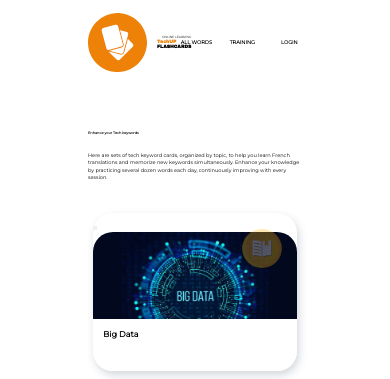
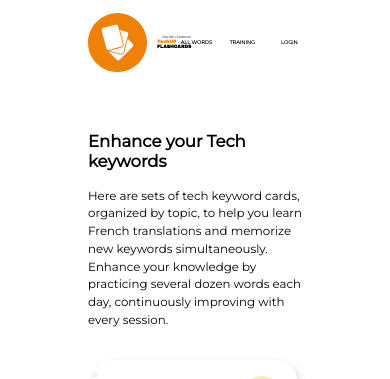
Before and after one commit to ussamaismaili/TechUp, a React (Create React App) app: page / in a window 390 px wide. Shown: the top 379 px of the page. Built offline with nearby package versions, Linux system fonts and the light colour scheme; no server answers.

Commit message:
some file optimisation 2

```diff
--- a/src/assets/components/modes/SettingMode/SettingMode.scss
+++ b/src/assets/components/modes/SettingMode/SettingMode.scss
@@ -15,6 +15,18 @@
     p {
         font-size: $default-font-size;
         line-height: 150%;
+    }
+
+    @media (max-width: 768px) {
+        h1 {
+            margin: 2vh 0 2vh 0;
+            font-size: calc((100vw - 142px) / 15);
+        }
+
+        p {
+            font-size: calc((100vw - 142px) / 21);
+            line-height: 150%;
+        }
     }
 }
 
```
